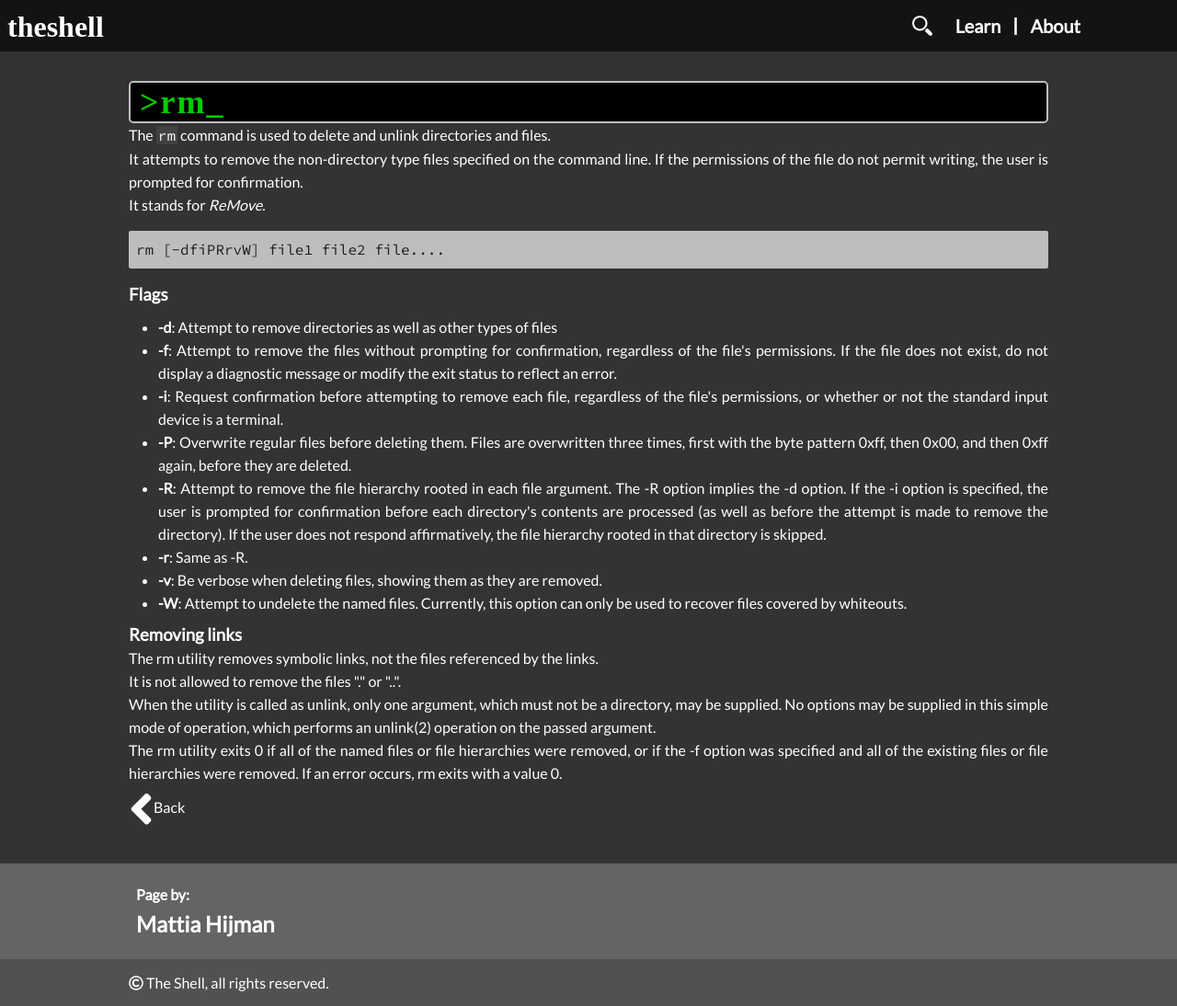
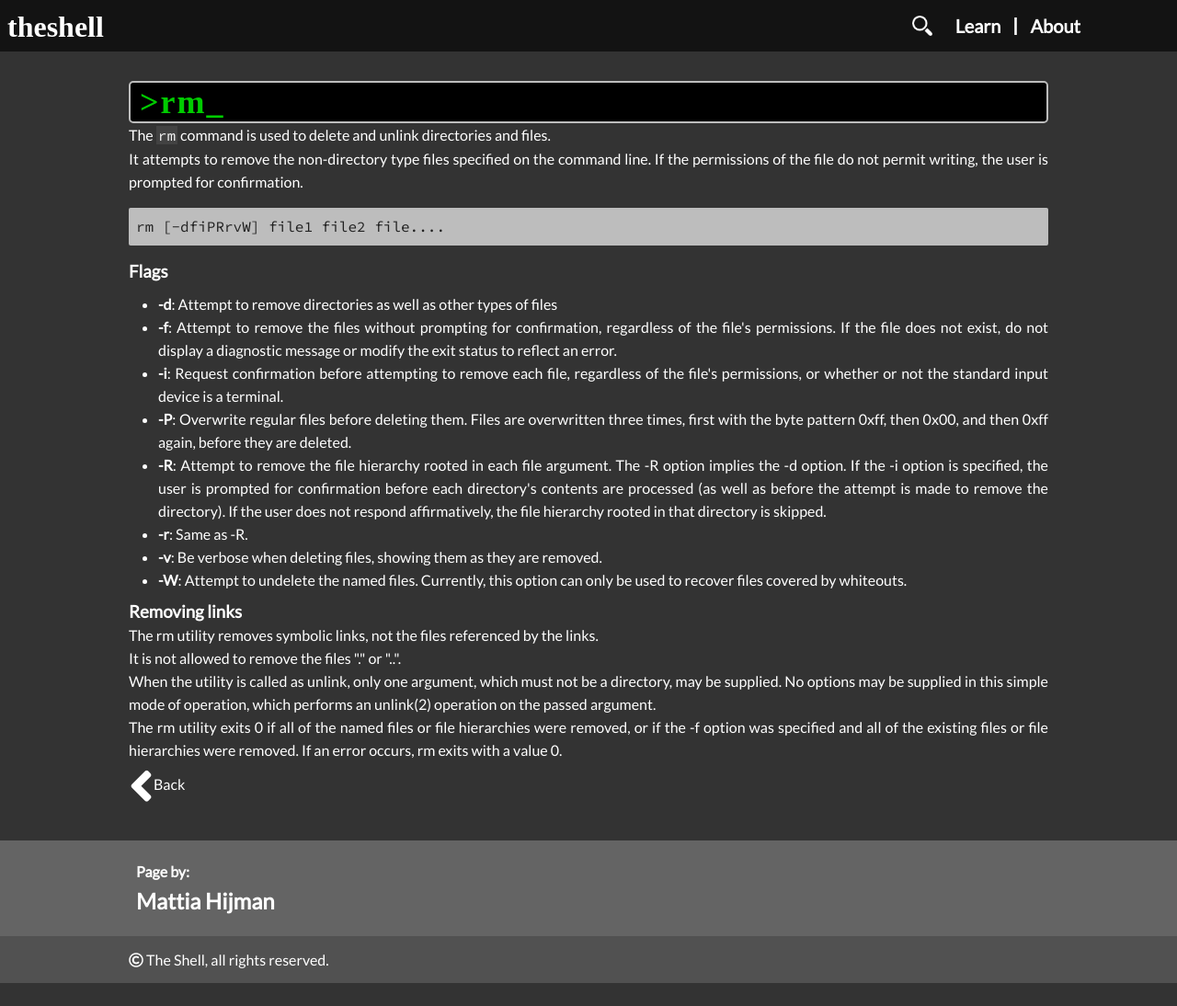
Before and after one commit to bvlj/usi_sa1_theshell_ch, a Jekyll site: the page built from site/pages/fs/rm.html, in a window 1280 px wide. Shown: the whole page at 92% size. Built offline with Jekyll 4.4.1, drawn with Linux system fonts in a browser that asks for light colours; nearby versions of some CDN libraries; some web fonts are replaced; comment, search, counter and statistics services are not loaded; after the commit the page ends 1069 px from its top, so only the background shows below that.

Commit message:
changing the content of the rm command in the filesystem folder
git-svn-id: svn+ssh://atelier.inf.usi.ch/home/bevilj/group-1@266 a672b425-5310-4d7a-af5c-997e18724b81

```diff
--- a/site/pages/fs/rm.html
+++ b/site/pages/fs/rm.html
@@ -11,7 +11,6 @@ previous-page: pages/fs/relative.html
 The <code>rm</code> command is used to delete and unlink directories and files.<br>
 It attempts to remove the non-directory type files specified on the command line.
 If the permissions of the file do not permit writing, the user is prompted for confirmation.<br>
-It stands for <i>ReMove</i>.
 
 <pre>
 rm [-dfiPRrvW] file1 file2 file....
```
